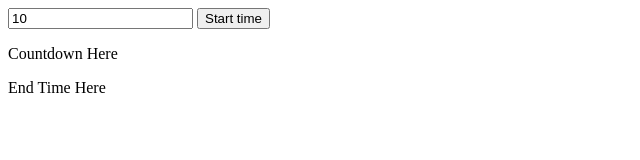
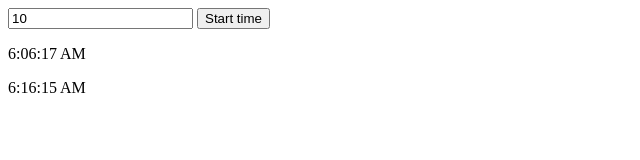
Before and after one commit to acciojob/countdown-timer-Divya-Konala, a website: page main.html in a window 1280 px wide. Both pictures are taken after a click on the button "Start time". Shown: the full height of the page, 0-640 px from the left. Drawn offline with Linux system fonts and the light colour scheme.

Commit message:
first commit

```diff
--- a/main.html
+++ b/main.html
@@ -4,7 +4,7 @@
   <meta charset="UTF-8">
   <title>Countdown Timer</title>
   <link href='https://fonts.googleapis.com/css?family=Inconsolata' rel='stylesheet' type='text/css'>
-  <link rel="stylesheet" href="style.css">
+  <link rel="stylesheet" href="./styles.css">
 </head>
 <body>
 
@@ -15,6 +15,6 @@
       <p id="endTime">End Time Here</p>
    </div>
 
-  <script src="scripts.js"></script>
+  <script src="./script.js"></script>
 </body>
 </html>
--- a/script.js
+++ b/script.js
@@ -1 +1,21 @@
 // Your script here.
+const countDownDisplay=document.querySelector("#countDown");
+const endTimeDisplay=document.querySelector("#endTime");
+
+document.querySelector("button").addEventListener("click",()=>{
+    let countDownTime=document.querySelector("input").value;
+    let currDate=new Date();
+    let endTime=addMinutes(currDate,Number(countDownTime)).toLocaleTimeString();
+    countDownDisplay.textContent=currDate.toLocaleTimeString();
+    endTimeDisplay.textContent=endTime;
+    let displayTime = setInterval(()=>{
+        let currTime = new Date().toLocaleTimeString();
+        countDownDisplay.textContent=currTime;
+        if( currTime==endTime) clearInterval(displayTime);
+    },1000)
+})
+
+const addMinutes=(date,mins)=>{
+    date.setMinutes(date.getMinutes()+mins);
+    return date;
+}
```
Also changed, not shown: 1 other file.
